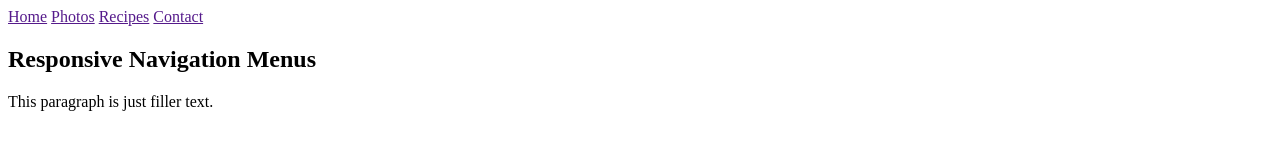
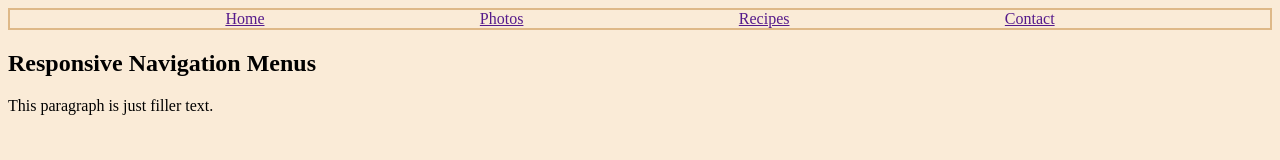
Before and after one commit to nchangizi/week9, a plain HTML site: page index.html in a window 1280 px wide. Drawn offline with Linux system fonts and the light colour scheme.

Commit message:
makes the nav aligned horizontally by default

```diff
--- a/css/stylesheet.css
+++ b/css/stylesheet.css
@@ -0,0 +1,17 @@
+body{
+    background-color: antiquewhite;
+}
+
+nav{
+    border: burlywood 2px solid;
+    display: flex;
+    justify-content: space-evenly;
+}
+
+@media screen and (min-width:600px)
+{
+
+
+
+
+}
--- a/index.html
+++ b/index.html
@@ -4,6 +4,8 @@
 <head>
     <meta charset="utf-8">
     <title>Responsive Design Practice</title>
+    <link href="css/stylesheet.css" rel="stylesheet">
+    <meta name="viewport" content="width:device-width">
 </head>
 
 <body>
```
